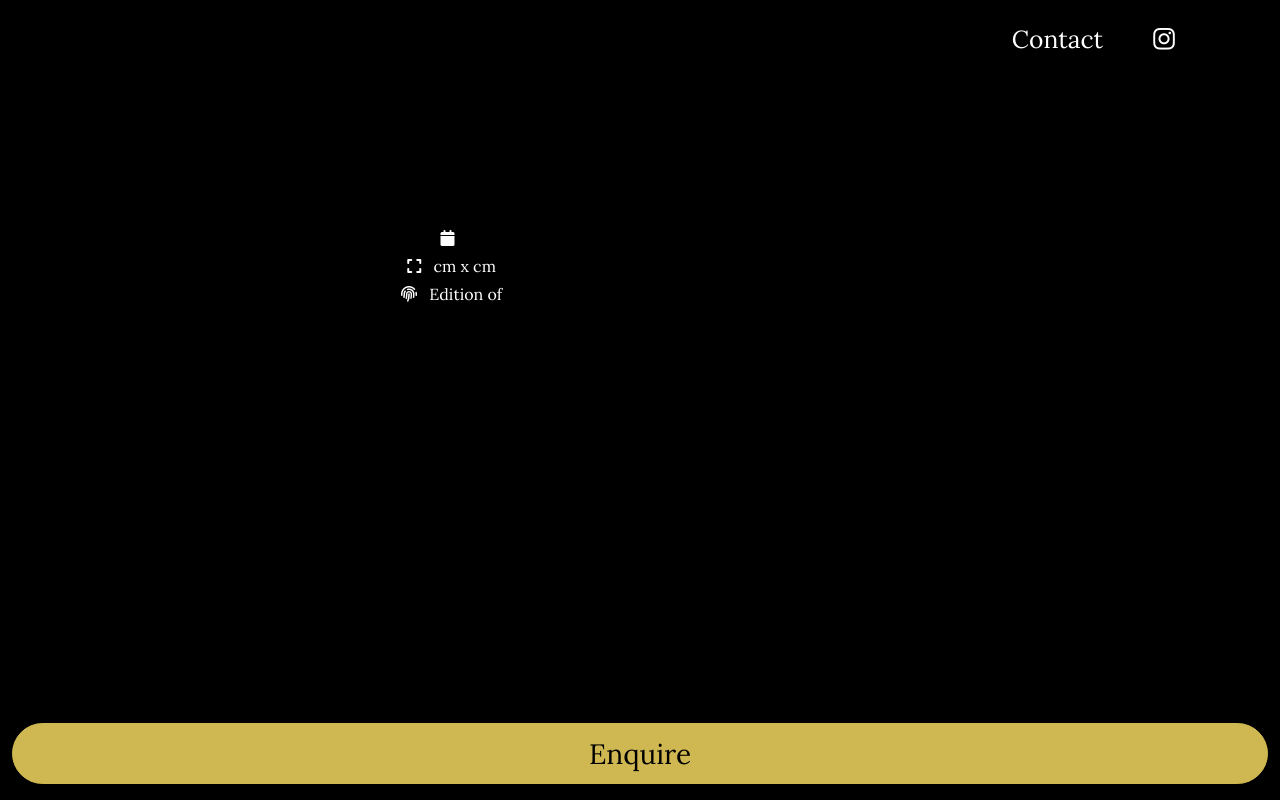
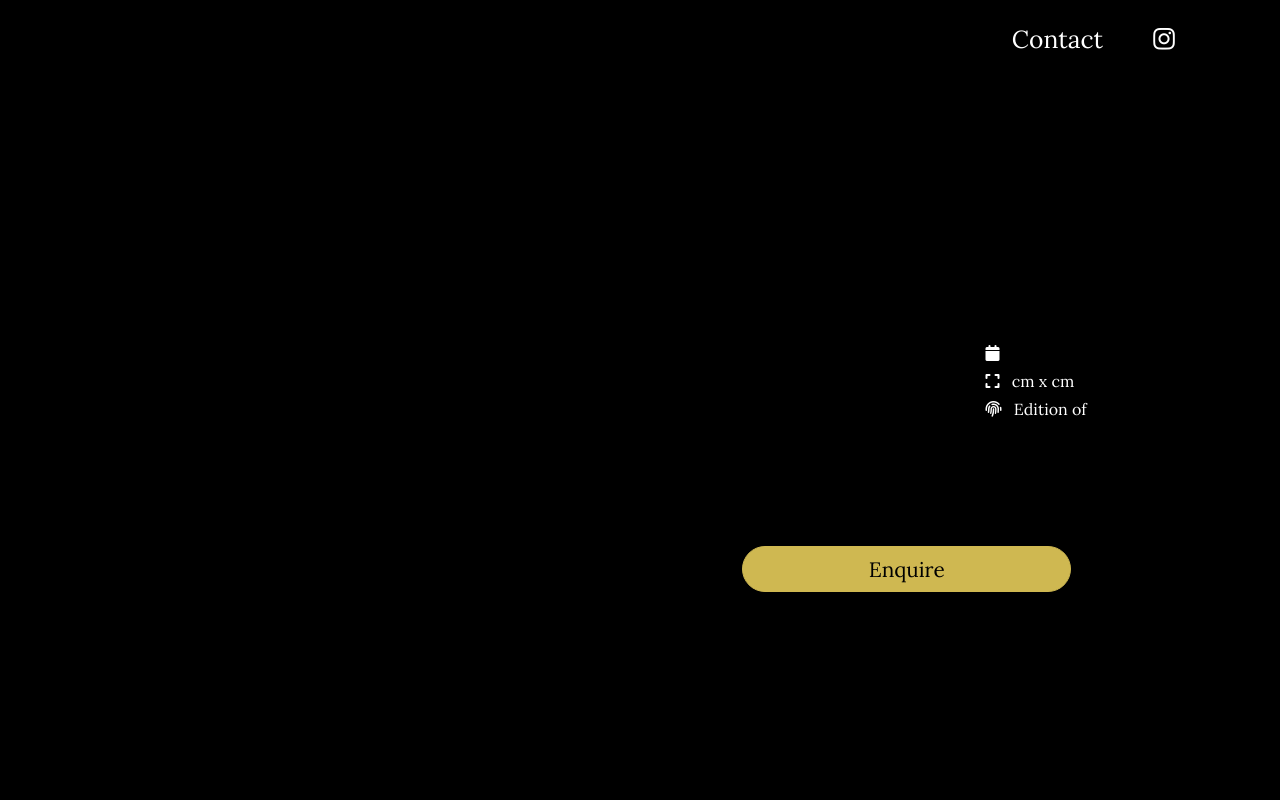
Before and after one commit to Zach-Clare/evejansenart, a PHP site: template templates/piece/_entry.twig in a window 1280 px wide. Run offline with PHP 8.4, Linux system fonts and the light colour scheme; the template is opened without the code that fills it, so the values that code supplies are empty; some libraries are stand-ins or nearby versions.

Commit message:
desktop entry page

```diff
--- a/templates/piece/_entry.twig
+++ b/templates/piece/_entry.twig
@@ -11,33 +11,36 @@ Eve Jansen - {{ entry.title }}
 {% set params = craft.entries.section('piece').orderBy('priority asc').limit(none) %}
 
 {% block content %}
-<div class="entry container-fluid">
-    <div class="col-12 col-md-6 text-center">
+<div class="entry container-fluid d-flex justify-content-center align-items-center">
+    <div class="row entry__frame">
+        <div class="col-12 col-lg-6 text-center d-flex justify-content-center align-items-center">
             {# <div class="entry__photo-container" style="background-image: url( {{ entry.photo.one().getUrl() }} )">
 
             </div> #}
             <img src="{{ entry.photo.one().getUrl() }}" class="entry__photo">
         </div>
-    <div class="entry__info col-12 col-md-6 text-center d-flex flex-column justify-content-between align-items-center mt-5">
-        <h2>{{ entry.title }}</h2>
-        <h3>{{ entry.media }}</h3>
-        <div class="entry__details row mt-5">
+        <div class="entry__info-frame col-12 col-lg-6 mt-5">
+            <div class="entry__info col-12 col-lg-6 mt-lg-5 text-center d-flex flex-column justify-content-between align-items-center">
+                <div class="entry_headings">
+                    <h2 class="entry__title">{{ entry.title }}</h2>
+                    <h3 class="entry__media">{{ entry.media }}</h3>
+                </div>
+                <div class="entry__details row mt-5 mt-lg-0">
                     <div class="col-6 d-flex justify-content-center align-items-center">
                         <span class="entry__price">{{ entry.price|money | replace({".00":""}) }}</span>
                     </div>
                     <div class="col-6 d-flex flex-column justify-content-center align-items-center">
-                <span class="entry__year entry__info-point"><i class="fa-solid fa-calendar me-2"></i> {{ entry.year | datetime("Y")  }}</span>
-                <span class="entry__dimensions entry__info-point"><i class="fa-solid fa-expand me-2"></i> {{ entry.width}}cm x {{entry.height}}cm</span>
-                <span class="entry__edition entry__info-point"><i class="fa-solid fa-fingerprint me-2"></i> Edition of {{ entry.edition}}</span>
+                        <span class="entry__year entry__info-point ps-md-2"><i class="fa-solid fa-calendar me-2"></i> {{ entry.year | datetime("Y")  }}</span>
+                        <span class="entry__dimensions entry__info-point ps-md-2"><i class="fa-solid fa-expand me-2"></i> {{ entry.width}}cm x {{entry.height}}cm</span>
+                        <span class="entry__edition entry__info-point ps-md-2"><i class="fa-solid fa-fingerprint me-2"></i> Edition of {{ entry.edition}}</span>
                     </div>
                 </div>
-    </div>
-</div>
+
 
                 {% set nextEntry = entry.getNext(params) %}
                 {% set prevEntry = entry.getPrev(params) %}
 
-<section class="entry__actions container-fluid">
+                <div class="entry__actions container-fluid d-lg-none">
                     <div class="row">
                         <div class="col-12">
                             <a href="mailto:{{email}}?subject={{entry.title}}" class="button button--premium">Enquire</a>
@@ -53,6 +56,38 @@ Eve Jansen - {{ entry.title }}
                         </div>
                         {% endif %}
                     </div>
+                </div>
+                <div class="entry__actions--desktop container-fluid d-none d-lg-block">
+                    <div class="row">
+                        {% if (prevEntry) %}
+                        <div class="{{ nextEntry ? "col" : "col" }}">
+                            <a href="{{ entry.getPrev(params).url }}" class="button button--secondary">Previous</a>
+                        </div>
+                        {% endif %}
+                        {% if (not prevEntry) %}
+                            <div class="col-9">
+                                <a href="mailto:{{email}}?subject={{entry.title}}" class="button button--premium">Enquire</a>
+                            </div>
+                        {% elseif (not nextEntry) %}
+                            <div class="col-9">
+                                <a href="mailto:{{email}}?subject={{entry.title}}" class="button button--premium">Enquire</a>
+                            </div>
+                        {% else %}
+                            <div class="col-5">
+                                <a href="mailto:{{email}}?subject={{entry.title}}" class="button button--premium">Enquire</a>
+                            </div>
+                        {% endif %}
+                        {% if (nextEntry) %}
+                        <div class="{{ prevEntry ? "col" : "col" }}">
+                            <a href="{{ entry.getNext(params).url }}"  class="button button--secondary">Next</a>
+                        </div>
+                        {% endif %}
+                    </div>
+                </div>
+            </div>
+        </div>
+    </div>
+</div>
 
-</section>
+
 {% endblock %}
--- a/web/style.scss
+++ b/web/style.scss
@@ -20,7 +20,10 @@ $h2-size: 1.5rem;
 $h3-size: 1.1rem;
 
 $button-size: 1.75rem;
+$button-size-desktop: 1.3rem;
 
+$xl: 1200px;
+$lg: 992px;
 $md: 768px;
 $sm: 576px;
 
@@ -192,6 +195,15 @@ nav {
         color: $bg-primary;
     }
 }
+@media (min-width: $lg) {
+    .button {
+        font-size: $button-size-desktop;
+    }
+    .button--premium {
+        padding: $button-padding;
+        font-size: 1.3rem;
+    }
+}
 #hero__button {
     display: inline;
     width: auto;
@@ -332,3 +344,51 @@ h1.hero__title {
 .entry__actions .row {
     --bs-gutter-y: 1.5rem;
 }
+@media (min-width: $lg) {
+    .entry {
+        height: 89vh;
+    }
+    .entry__frame {
+        width: 95%;
+    }
+    .entry__title {
+        font-size: $pagetitle-size;
+    }
+    .entry__media {
+        font-size: $h2-size;
+    }
+    .entry__actions {
+        position: initial;
+        bottom: auto;
+    }
+    .entry__actions--desktop {
+        width: 75%;
+    }
+
+    .entry__photo {
+        max-height: 72vh;
+    }
+    .entry__details {
+        width: 90%;
+    }
+    .entry__info {
+        height: 48vh;
+        position: absolute;
+        width: 49vw;
+        top: 20vh;
+    }
+    .entry__info-point {
+        text-align: left;
+        width: 100%;
+    }
+}
+@media (min-width: $lg) {
+    .entry__details {
+        width: 75%;
+    }
+}
+@media (min-width: $xl) {
+    .entry__details {
+        width: 60%;
+    }
+}
--- a/web/styles/style.css
+++ b/web/styles/style.css
@@ -164,6 +164,15 @@ nav .rotate {
   color: black;
 }
 
+@media (min-width: 992px) {
+  .button {
+    font-size: 1.3rem;
+  }
+  .button--premium {
+    padding: 0.3em 1.2em;
+    font-size: 1.3rem;
+  }
+}
 #hero__button {
   display: inline;
   width: auto;
@@ -308,4 +317,52 @@ h1.hero__title {
 
 .entry__actions .row {
   --bs-gutter-y: 1.5rem;
+}
+
+@media (min-width: 992px) {
+  .entry {
+    height: 89vh;
+  }
+  .entry__frame {
+    width: 95%;
+  }
+  .entry__title {
+    font-size: 3.5rem;
+  }
+  .entry__media {
+    font-size: 1.5rem;
+  }
+  .entry__actions {
+    position: initial;
+    bottom: auto;
+  }
+  .entry__actions--desktop {
+    width: 75%;
+  }
+  .entry__photo {
+    max-height: 72vh;
+  }
+  .entry__details {
+    width: 90%;
+  }
+  .entry__info {
+    height: 48vh;
+    position: absolute;
+    width: 49vw;
+    top: 20vh;
+  }
+  .entry__info-point {
+    text-align: left;
+    width: 100%;
+  }
+}
+@media (min-width: 992px) {
+  .entry__details {
+    width: 75%;
+  }
+}
+@media (min-width: 1200px) {
+  .entry__details {
+    width: 60%;
+  }
 }/*# sourceMappingURL=style.css.map */
```
Also changed, not shown: 1 other file. Lines whose indentation alone changed are shown as unchanged.
